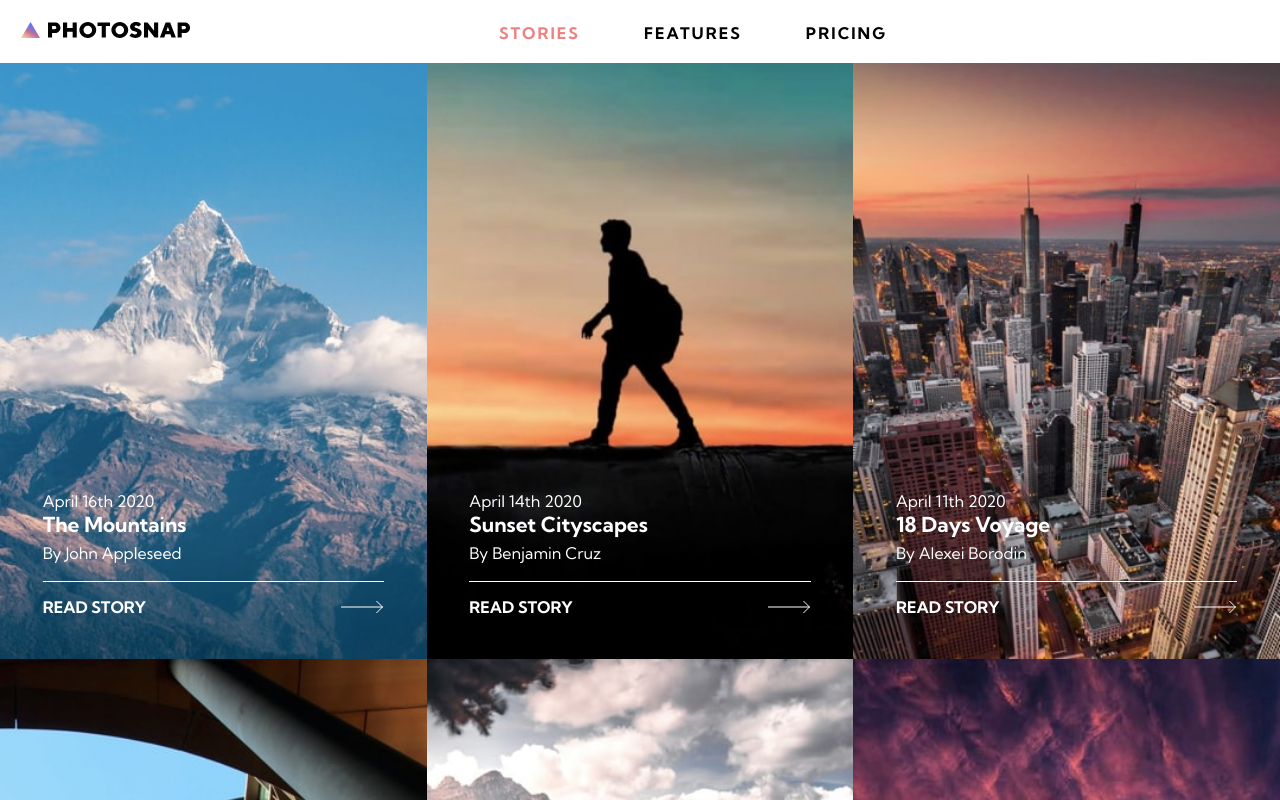
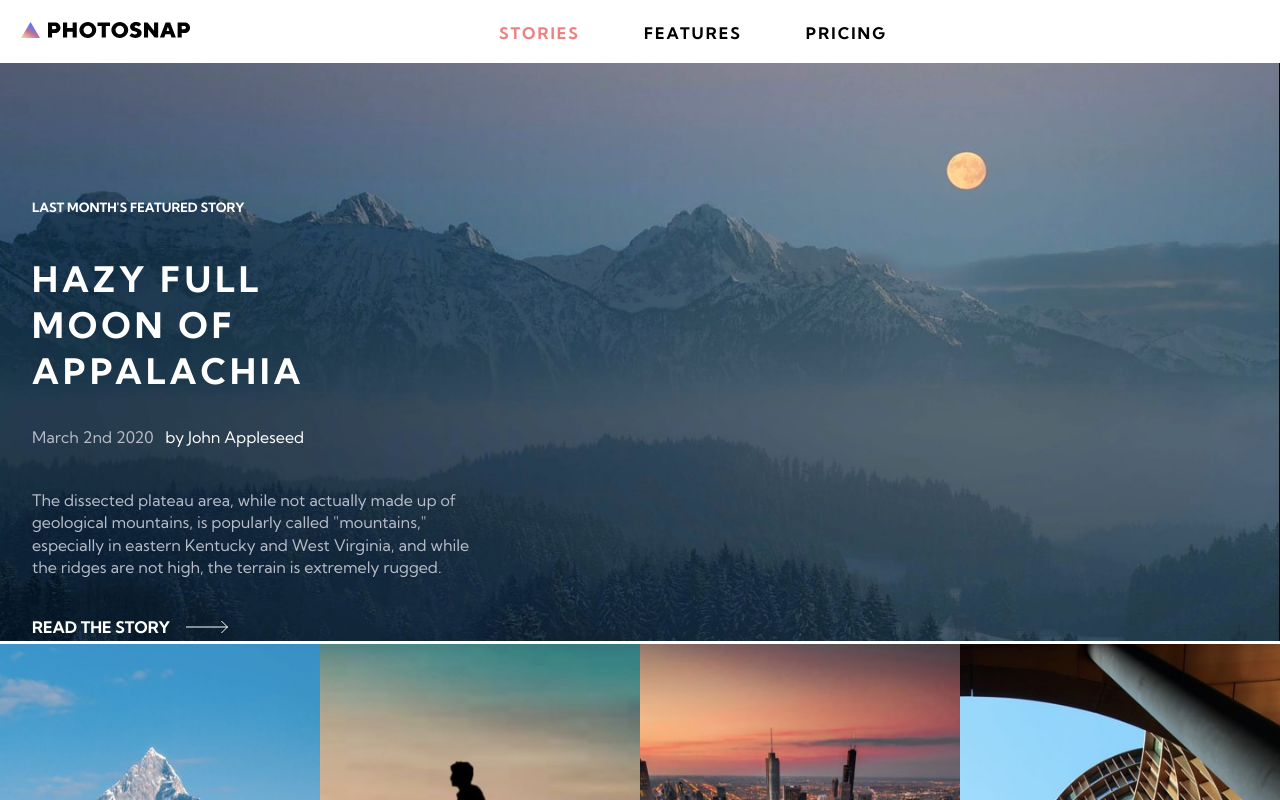
Before and after one commit to ai-is-awesome/photosnap_storyteller, a React (Create React App) app: page /stories in a window 1280 px wide. Shown: the top 800 px of the page. Built offline with nearby package versions, Linux system fonts and the light colour scheme.

Commit message:
added top featured story component and fixed grid from stories page

```diff
--- a/src/features/Home/HomePage.js
+++ b/src/features/Home/HomePage.js
@@ -16,7 +16,7 @@ export default function HomePage() {
     <>
       {photoCardRender}
       <h1 className="hp__title">Share with us!</h1>
-      <UserStory page={"home"} />
+      <UserStory page="home" />
       <Footer />
     </>
   );
--- a/src/features/UserStory/Data/StoriesData.js
+++ b/src/features/UserStory/Data/StoriesData.js
@@ -1,4 +1,4 @@
-// import mImg0 from "../../../assets/Stories/mobile/moon-of-appalacia.jpg";
+import mImg0 from "../../../assets/Stories/mobile/moon-of-appalacia.jpg";
 import mImg1 from "../../../assets/Stories/mobile/mountains.jpg";
 import mImg2 from "../../../assets/Stories/mobile/18-days-voyage.jpg";
 import mImg3 from "../../../assets/Stories/mobile/cityscapes.jpg";
@@ -18,7 +18,7 @@ import mImg16 from "../../../assets/Stories/mobile/somwarpet.jpg";
 
 //desktop
 
-// import Img0 from "../../../assets/Stories/desktop/moon-of-appalacia.jpg";
+import dImg0 from "../../../assets/Stories/desktop/moon-of-appalacia.jpg";
 import dImg1 from "../../../assets/Stories/desktop/mountains.jpg";
 import dImg2 from "../../../assets/Stories/desktop/18-days-voyage.jpg";
 import dImg3 from "../../../assets/Stories/desktop/cityscapes.jpg";
@@ -201,3 +201,14 @@ export const StoryPageData = [
       author: "by William Malcolm",
    }
 ]
+
+export const FeaturedStory = {
+   id:1,
+   mImg: mImg0,
+   dImg: dImg0,
+   subTitle: "Last month's featured story",
+   title: "Hazy full moon of Appalachia",
+   date: "March 2nd 2020",
+   author: "by John Appleseed",
+   prevStory: 'The dissected plateau area, while not actually made up of geological mountains, is popularly called "mountains," especially in eastern Kentucky and West Virginia, and while the ridges are not high, the terrain is extremely rugged.'
+}
--- a/src/features/UserStory/StoryCard.module.scss
+++ b/src/features/UserStory/StoryCard.module.scss
@@ -1,7 +1,6 @@
 @use "../../stylesheets//abstracts/mixins" as m;
 @use "../../stylesheets/vendors/normalize";
 @use "../../stylesheets/abstracts/variables" as *;
-
 
 .sc__card {
    flex-grow: 1;
--- a/src/features/UserStory/USContainer.module.scss
+++ b/src/features/UserStory/USContainer.module.scss
@@ -34,7 +34,7 @@
 @include desktop {
    .US__layoutStory {
       display: grid;
-      grid-template-columns: repeat(3, 1fr);
+      grid-template-columns: repeat(4, 1fr);
       grid-auto-rows: auto;
    }
 
--- /dev/null
+++ b/src/features/UserStory/USTopCard.js
@@ -0,0 +1,36 @@
+import React from 'react'
+import style from "./USTopCard.module.scss"
+import { FeaturedStory } from './Data/StoriesData'
+import { useMediaQuery } from "react-responsive";
+import arrow from "../../assets/Shared/desktop/arrow.svg";
+
+
+const { id, mImg, dImg, subTitle, title, date, author, prevStory } = FeaturedStory;
+
+
+export default function USTopCard() {
+
+   const isDesktop = useMediaQuery({
+      query: "(min-width: 1224px)",
+    });
+
+    const Img = isDesktop ? dImg : mImg;
+
+  return (
+    <div key={id} className={style.utc__container}>
+         <div className={style.utc__image_container}>
+               <img src={Img} alt={Img} />
+         </div>
+         <div className={style.utc__text_content}>
+            <p>{subTitle}</p>
+            <h2>{title}</h2>
+            <p>{date}<span> {author}</span></p>
+            <p>{prevStory}</p>
+            <div className={style.utc__link}>
+               <p>read the story</p>
+               <img src={arrow} alt="->" />
+            </div>
+         </div>
+    </div>
+  )
+}
--- /dev/null
+++ b/src/features/UserStory/USTopCard.module.scss
@@ -0,0 +1,92 @@
+   @use "../../stylesheets/abstracts/mixins" as m;
+   @use "../../stylesheets/abstracts//variables" as v;
+
+.utc__container {
+   @include m.flex-column;
+   position: relative;
+   .utc__image_container {
+      > img {
+         height: 100%;
+         width: 100%;
+      }
+   }
+}
+
+
+.utc__text_content {
+   padding: 3rem 2rem;
+   color: v.$white;
+   background-color: v.$black;
+   @include m.desktop {
+      position: absolute;
+      top: 0;
+      left: 0;
+      width: 35rem;
+      height: 100%;
+      background-color: transparent;
+      padding-top: 8.5rem;
+
+   }
+   @include m.tablet {
+      position: absolute;
+      top: 0;
+      left: 0;
+      width: 30rem;
+      height: 100%;
+      background-color: transparent;
+      padding: 10rem 3rem;
+   }
+   > h2 {
+      line-height: 1.2;
+      padding-right: 5rem;
+      text-transform: uppercase;
+      letter-spacing: 3px;
+      font-size: 2rem;
+      margin-bottom: 2rem;
+      @include m.desktop {
+         font-size: 2.2rem;
+         padding-right: 50%;
+         letter-spacing: 4px;
+         line-height: 1.3;
+      }
+      @include m.tablet {
+         padding-right: 10%;
+         font-size: 2rem;
+      }
+   }
+   > p {
+      line-height: 1.4;
+      margin-bottom: 2.5rem;
+      color: v.$gray-300;
+      &:nth-of-type(1){
+         color: v.$white;
+         font-size: .8rem;
+         text-transform: uppercase;
+         font-weight: bolder;
+
+      }
+      &:nth-of-type(2){
+         > span {
+            margin-left: .5rem;
+            color: v.$white;
+         }
+      }
+      &:nth-of-type(3){
+         padding-right: 3rem;
+         @include m.tablet {
+            padding: 0;
+         }
+      }
+   }
+}
+
+.utc__link {
+   @include m.flex_row;
+   align-items: center;
+   text-transform: uppercase;
+   font-weight: bold;
+   > img {
+      margin-left: 1rem;
+      filter: invert(100%);
+   }
+}
--- a/src/features/pages/StoriesPage/StoriesPage.js
+++ b/src/features/pages/StoriesPage/StoriesPage.js
@@ -1,10 +1,12 @@
 import React from 'react'
 import UserStory from '../../UserStory/UserStoryContainer'
+import USTopCard from '../../UserStory/USTopCard'
 
 export default function StoriesPage() {
   return (
     <>
-      <UserStory page={"stories"} />
+      <USTopCard />
+      <UserStory page="stories" />
     </>
   )
 }
--- a/src/stylesheets/abstracts/_variables.scss
+++ b/src/stylesheets/abstracts/_variables.scss
@@ -7,5 +7,7 @@ $font: "Kumbh Sans", sans-serif;
 
 $white: white;
 $black: black;
+
 $gray-100: rgb(243 244 246);
 $gray-200: rgb(229 231 235);
+$gray-300: hsl(220, 13%, 75%);
```
Also changed, not shown: 1 other file (tests, documents, lock files or other folders).
